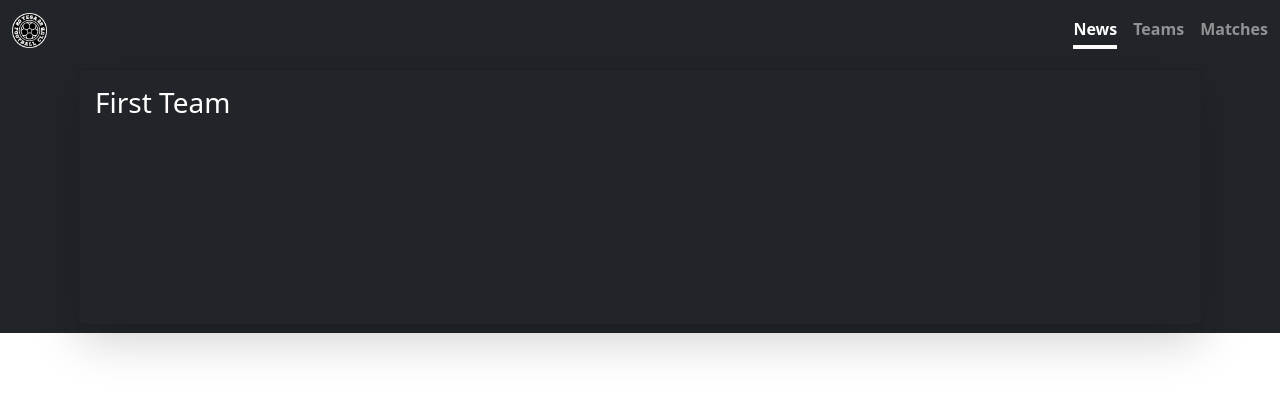
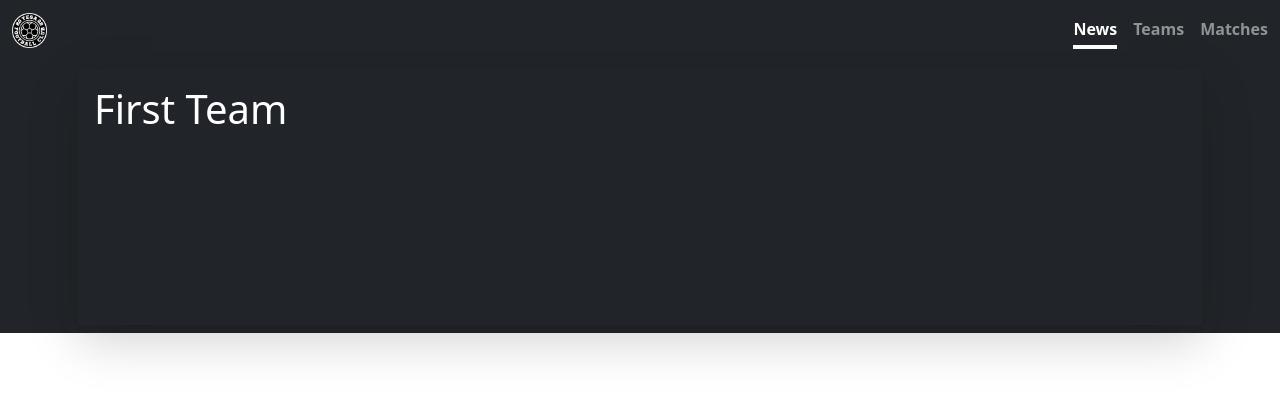
Before and after one commit to tesafc/tesafc.github.io, a Jekyll site: the page built from teams.html, in a window 1280 px wide. Shown: the top 395 px of the page. Built offline with Jekyll 4.4.1, drawn with Linux system fonts in a browser that asks for light colours.

Commit message:
Update teams.html

```diff
--- a/teams.html
+++ b/teams.html
@@ -5,10 +5,10 @@ title: teams
 
 <div class="text-bg-dark">
   <div class="container p-2">
-    <div class="card text-bg-dark shadow-lg" style="height: 16rem;">
+    <div class="card text-bg-dark shadow-lg border-0 rounded-0" style="height: 16rem;">
       <img src="" class="card-img" alt="">
       <div class="card-img-overlay">
-        <h3 class="card-title text-capitalize">first team</h3>
+        <h1 class="card-title text-capitalize">first team</h1>
       </div>
     </div>
   </div>
```
